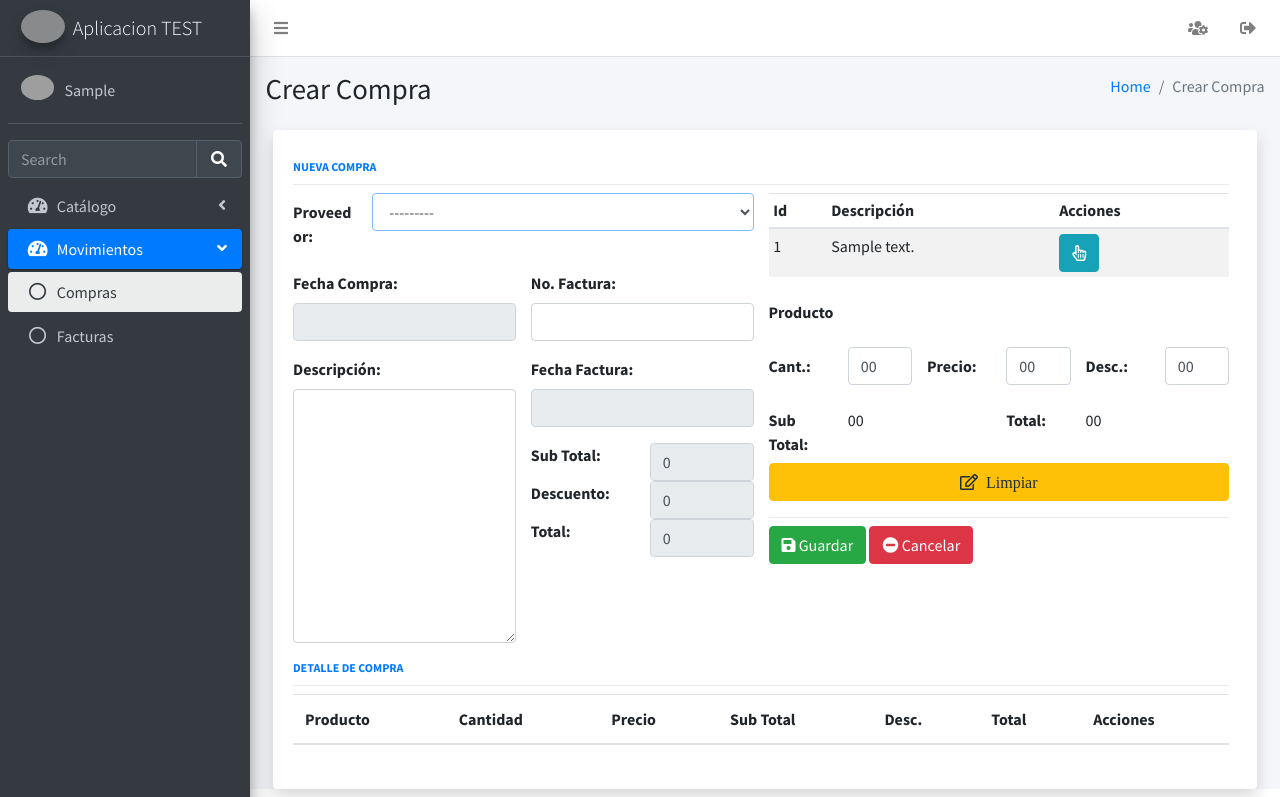
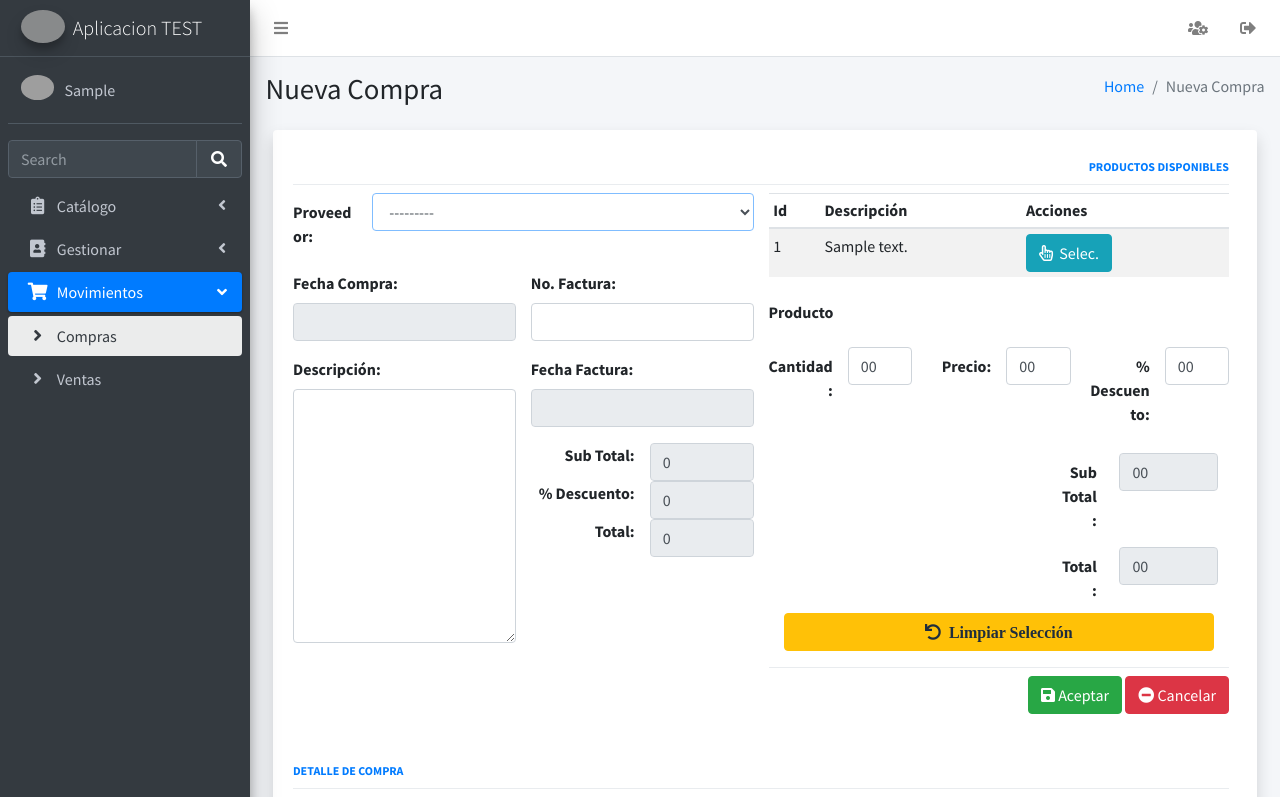
Before and after one commit to henryDAW2022/Proyecto_Django, a Django app: page /cmp/compras/new in a window 1280 px wide. Shown: the top 797 px of the page. Run offline with Django 3.2, Linux system fonts and the light colour scheme; a user stored in the database is signed in; tables that the repository leaves empty hold one stand-in row (values such as "Sample post"); lists and menus that the app fills with data are empty; parts of the project's set-up code (start-up, migrations or seed data) failed here and were passed over; some libraries are stand-ins or nearby versions; grey boxes are pictures that could not be loaded.

Commit message:
modifico index, con cambios Ivan

```diff
--- a/cmp/templates/cmp/compras.html
+++ b/cmp/templates/cmp/compras.html
@@ -6,12 +6,12 @@
   <div class="container-fluid">
       <div class="row mb-2">
           <div class="col-sm-6">
-              <h1 class="m-0">Crear Compra</h1>
+              <h1 class="m-0">{% if encabezado %} Editar {% else %} Nueva {% endif %} Compra</h1>
           </div> <!-- /.col -->
           <div class="col-sm-6">
               <ol class="breadcrumb float-sm-right">
                   <li class="breadcrumb-item"><a href="/">Home</a></li>
-                  <li class="breadcrumb-item active">Crear Compra</li>
+                  <li class="breadcrumb-item active">{% if encabezado %} Editar {% else %} Nueva {% endif %} Compra</li>
               </ol>
           </div> <!-- /.col -->
       </div> <!-- /.row -->
@@ -31,9 +31,14 @@
                 <div class="card-body">
                         <div class="row no-gutters align-items-center">
                             <div class="col mr-2">
-                                <div class="text-xs font-weight-bold text-primary text-uppercase mb-1">
-                                    {% if encabezado %} Editar {% else %} Nueva {% endif %} Compra
+                                <!-- <div class="text-xs font-weight-bold text-primary text-uppercase mb-1">
+                                    {# if encabezado #} Editar {# else #} Nueva {# endif #} Compra
+                                </div> -->
+
+                                <div class="text-xs font-weight-bold text-primary text-uppercase mb-1 text-right">
+                                    Productos Disponibles
                                 </div>
+
                                 <div class="dropdown-divider"></div>
                                 <div class="row">
                                     <!-- Inicio Izquierda -->
@@ -66,24 +71,24 @@
                                                     {{form_enc.fecha_factura}}
                                                 </div>
                                                 <div class="row">
-                                                    <div class="col">
-                                                        <label for="Sub Total">Sub Total:</label>
+                                                    <div class="col text-right">
+                                                        <label for="Sub Total" >Sub Total:</label>
                                                     </div>
                                                     <div class="col">
                                                         {{ form_enc.sub_total }}
                                                     </div>
                                                 </div>
                                                 <div class="row">
-                                                    <div class="col">
-                                                        <label for="sub_total">Descuento:</label>
+                                                    <div class="col text-right">
+                                                        <label for="sub_total">% Descuento:</label>
                                                     </div>
                                                     <div class="col">
                                                         {{ form_enc.descuento }}
                                                     </div>
                                                 </div>
                                                 <div class="row">
-                                                    <div class="col">
-                                                        <label for="total">Total:</label>
+                                                    <div class="col text-right">
+                                                        <label for="total" class="text-right">Total:</label>
                                                     </div>
                                                     <div class="col">
                                                         {{ form_enc.total }}
@@ -96,6 +101,7 @@
                                     <!-- Fin Izquierda -->
                                     <!-- Inicio Derecha -->
                                     <div class="col-6">
+
                                         <div class="row">
                                             <div class="col">
                                                 <table class="table table-striped table-hover dt-responsive table-sm nowrap tbl-productos" style="width:100%">
@@ -111,7 +117,7 @@
                                                         <td>{{ item.descripcion }}</td>
                                                         <td>
                                                             <button type="button" class="btn btn-info btn-circle"
-                                                            onclick="selectProducto({{item.id}},'{{item.descripcion}}')" ><i class="far fa-hand-pointer"></i></button>
+                                                            onclick="selectProducto({{item.id}},'{{item.descripcion}}')" ><i class="far fa-hand-pointer"></i>&nbsp; Selec.</button>
                                                         </td>
                                                         </tr>
                                                         {% endfor %}
@@ -129,41 +135,46 @@
                                             </div>
                                         </div>
                                         <div class="form-group row">
-                                            <label for="id_cantidad_detalle" class="col-sm-2 col-form-label">Cant.:</label>
+                                            <label for="id_cantidad_detalle" class="col-sm-2 col-form-label text-right">Cantidad:</label>
                                             <div class="col-sm-2">
                                                 <input type="number" class="form-control" name="id_cantidad_detalle" id="id_cantidad_detalle" value="00" required>
                                             </div>
-                                            <label for="id_precio_detalle" class="col-sm-2 col-form-label">Precio:</label>
+                                            <label for="id_precio_detalle" class="col-sm-2 col-form-label text-right">Precio:</label>
                                             <div class="col-sm-2">
                                                 <input type="number" class="form-control" name="id_precio_detalle" id="id_precio_detalle" value="00" required>
                                             </div>
-                                            <label for="id_descuento_detalle" class="col-sm-2 col-form-label">Desc.:</label>
+                                            <label for="id_descuento_detalle" class="col-sm-2 col-form-label text-right">% Descuento:</label>
                                             <div class="col-sm-2">
                                                 <input type="text" class="form-control" name="id_descuento_detalle" id="id_descuento_detalle" value="00">
                                             </div>
                                         </div>
-                                        <div class="form-group row">
-                                            <label for="id_sub_total_detalle" class="col-sm-2 col-form-label">Sub Total:</label>
-                                            <div class="col-sm-4">
-                                                <input type="text" readonly class="form-control-plaintext" name="id_sub_total_detalle" id="id_sub_total_detalle" value="00">
+                                        <div class="form-group col-lg-12">
+                                            <div class="row p-1">
+                                            <div class="col-lg-9 text-right"><label for="id_sub_total_detalle" class="col-sm-2 col-form-label">Sub Total:</label></div>
+                                            <div class="col-lg-3">
+                                                <input type="text" readonly class="form-control" name="id_sub_total_detalle" id="id_sub_total_detalle" value="00">
                                             </div>
-                                            <label for="id_total_detalle" class="col-sm-2 col-form-label">Total:</label>
-                                            <div class="col-sm-3">
-                                                <input type="text" readonly class="form-control-plaintext col-sm-10" name="id_total_detalle" id="id_total_detalle" value="00">
+                                            </div>
+
+                                            <div class="row p-1">
+                                            <div class="col-lg-9 text-right"><label for="id_total_detalle" class="col-sm-2 col-form-label">Total:</label></div>
+                                            <div class="col-lg-3 ">
+                                                <input type="text" readonly class="form-control " name="id_total_detalle" id="id_total_detalle" value="00">
+                                            </div>
                                             </div>
                                             <div class="col-12">
 
-                                                <button type="button" class="btn btn-warning btn-block" onclick="clear_Detail();"><i class="far fa-edit" aria-hidden="true">&nbsp; Limpiar</i></button>
+                                                <button type="button" class="btn btn-warning btn-block" onclick="clear_Detail();"><i class="fa fa-undo" aria-hidden="true">&nbsp; Limpiar Selección</i></button>
 
-                                        </div>
-
+                                            </div>
                                         </div>
 
                                         <!-- Botones -->
                                         <div class="dropdown-divider"></div>
                                         <div class="row">
-                                            <div class="col-12">
-                                                <button type="submit" class="btn btn-success"><span class="fa fa-save"></span> Guardar</button>
+
+                                            <div class="col-12 text-right">
+                                                <button type="submit" class="btn btn-success"><span class="fa fa-save"></span> Aceptar</button>
                                                 <a href="{% url 'cmp:compras_list' %}" class="btn btn-danger"><i class="fa fa-minus-circle"></i> Cancelar</a>
                                             </div>
                                         </div>
@@ -171,7 +182,8 @@
                                     </div>
                                     <!-- Fin Derecha -->
                                 </div>
-
+                                <div>&nbsp;</div>
+                                <div>&nbsp;</div>
                                 <div class="text-xs font-weight-bold text-primary text-uppercase mb-1">
                                     Detalle de Compra
                                 </div>
@@ -330,7 +342,8 @@
         desc = desc>(cant * prec) ? 0 : desc;
 
         stotal = cant * prec;
-        total  = stotal - desc;
+        total1 = (stotal * desc) / 100
+        total  = stotal - total1;
 
         $('#id_cantidad_detalle').val(cant);
         $('#id_precio_detalle').val(prec);
--- a/fac/templates/fac/factura_list.html
+++ b/fac/templates/fac/factura_list.html
@@ -7,12 +7,12 @@
   <div class="container-fluid">
       <div class="row mb-2">
           <div class="col-sm-6">
-              <h1 class="m-0">Listado de Facturass</h1>
+              <h1 class="m-0">Listado de Ventas</h1>
           </div> <!-- /.col -->
           <div class="col-sm-6">
               <ol class="breadcrumb float-sm-right">
                   <li class="breadcrumb-item"><a href="/">Home</a></li>
-                  <li class="breadcrumb-item active">Listado de Facturas</li>
+                  <li class="breadcrumb-item active">Listado de Ventas</li>
               </ol>
           </div> <!-- /.col -->
       </div> <!-- /.row -->
--- a/fac/templates/fac/facturas.html
+++ b/fac/templates/fac/facturas.html
@@ -286,8 +286,8 @@ $(function () {
     $("#enc_id").val("{{ enc.id }}");
     $("#enc_cliente").val("{{ enc.cliente.id }}").change();
     $("#fecha").val("{{ enc.fecha|date:'Y-m-d' }}");
-    $("#sub_total").val("{{ enc.sub_total }}");
-    $("#descuento").val("{{ enc.descuento }}");
+    $("#sub_total").val({{ enc.sub_total }});
+    $("#descuento").val({{ enc.descuento }});
     $("#total").val({{ enc.total }});
 
 });
--- a/fac/views.py
+++ b/fac/views.py
@@ -132,8 +132,8 @@ def facturas(request,id=None):
                 'id':0,
                 'fecha':datetime.today(),
                 'cliente':0,
-                'sub_total':0,
-                'descuento':0,
+                'sub_total':0.00,
+                'descuento':0.00,
                 'total': 0
             }
             detalle=None
--- a/templates/base/index.html
+++ b/templates/base/index.html
@@ -220,17 +220,26 @@ scratch. This page gets rid of all links and provides the needed markup only.
                with font-awesome or any other icon font library -->
           <li class="nav-item">
             <a href="#" class="nav-link">
-              <i class="nav-icon fas fa-tachometer-alt"></i>
+              <i class="nav-icon fas fa-clipboard-list"></i>
               <p>
                 Catálogo
                 <i class="right fas fa-angle-left"></i>
               </p>
             </a>
             <ul class="nav nav-treeview">
+
+              <li class="nav-item">
+                {% if perms.inv.view_producto %}
+                <a href="{% url 'inv:producto_list' %}" class="nav-link">
+                  <i class="fas fa-angle-right nav-icon"></i>
+                  <p>Productos</p>
+                </a>
+                {% endif %}
+              </li>
               <li class="nav-item">
                 {% if perms.inv.view_categoria %}
                 <a href="{% url 'inv:categoria_list' %}" class="nav-link">
-                  <i class="far fa-circle nav-icon"></i>
+                  <i class="fas fa-angle-right nav-icon"></i>
                   <p>Categoría</p>
                 </a>
                 {% endif %}
@@ -238,7 +247,7 @@ scratch. This page gets rid of all links and provides the needed markup only.
               <li class="nav-item">
                 {% if perms.inv.view_subcategoria %}
                 <a href="{% url 'inv:subcategoria_list' %}" class="nav-link">
-                  <i class="far fa-circle nav-icon"></i>
+                  <i class="fas fa-angle-right nav-icon"></i>
                   <p>Sub Categorías</p>
                 </a>
                 {% endif %}
@@ -246,7 +255,7 @@ scratch. This page gets rid of all links and provides the needed markup only.
               <li class="nav-item">
                 {% if perms.inv.view_marca %}
                 <a href="{% url 'inv:marca_list' %}" class="nav-link">
-                  <i class="far fa-circle nav-icon"></i>
+                  <i class="fas fa-angle-right nav-icon"></i>
                   <p>Marca</p>
                 </a>
                 {% endif %}
@@ -254,32 +263,38 @@ scratch. This page gets rid of all links and provides the needed markup only.
               <li class="nav-item">
                 {% if perms.inv.view_unidadmedida %}
                 <a href="{% url 'inv:um_list' %}" class="nav-link">
-                  <i class="far fa-circle nav-icon"></i>
+                  <i class="fas fa-angle-right nav-icon"></i>
                   <p>Unidad de Medida</p>
                 </a>
                 {% endif %}
               </li>
+
+            </ul>
+          </li>
+          <li class="nav-item">
+            <a href="#" class="nav-link ">
+              <i class="nav-icon fas fa-address-book"></i>
+              <p>
+                Gestionar
+                <!-- <span class="right badge badge-danger">New</span> -->
+                <i class="right fas fa-angle-left"></i>
+              </p>
+            </a>
+            <ul class="nav nav-treeview">
+
               <li class="nav-item">
-                {% if perms.inv.view_producto %}
-                <a href="{% url 'inv:producto_list' %}" class="nav-link">
-                  <i class="far fa-circle nav-icon"></i>
-                  <p>Productos</p>
+                {% if perms.fac.view_cliente %}
+                <a href="{% url 'fac:cliente_list' %}" class="nav-link">
+                  <i class="fas fa-angle-right nav-icon"></i>
+                  <p>Clientes</p>
                 </a>
                 {% endif %}
               </li>
               <li class="nav-item">
                 {% if perms.cmp.view_proveedor %}
                 <a href="{% url 'cmp:proveedor_list' %}" class="nav-link">
-                  <i class="far fa-circle nav-icon"></i>
+                  <i class="fas fa-angle-right nav-icon"></i>
                   <p>Proveedores</p>
-                </a>
-                {% endif %}
-              </li>
-              <li class="nav-item">
-                {% if perms.fac.view_cliente %}
-                <a href="{% url 'fac:cliente_list' %}" class="nav-link">
-                  <i class="far fa-circle nav-icon"></i>
-                  <p>Clientes</p>
                 </a>
                 {% endif %}
               </li>
@@ -287,7 +302,7 @@ scratch. This page gets rid of all links and provides the needed markup only.
           </li>
           <li class="nav-item">
             <a href="#" class="nav-link ">
-              <i class="nav-icon fas fa-tachometer-alt"></i>
+              <i class="nav-icon fas fa-shopping-cart"></i>
               <p>
                 Movimientos
                 <!-- <span class="right badge badge-danger">New</span> -->
@@ -298,15 +313,15 @@ scratch. This page gets rid of all links and provides the needed markup only.
               <li class="nav-item">
                 <!-- {% if perms.cmp.view_compra %} -->
                 <a href="{% url 'cmp:compras_list' %}" class="nav-link">
-                  <i class="far fa-circle nav-icon"></i>
+                  <i class=" fas fa-angle-right nav-icon"></i>
                   <p>Compras</p>
                 </a>
                 <!-- {% endif %} -->
               </li>
               <li class="nav-item">
                 <a href="{% url 'fac:factura_list' %}" class="nav-link">
-                  <i class="far fa-circle nav-icon"></i>
-                  <p>Facturas</p>
+                  <i class="fas fa-angle-right nav-icon"></i>
+                  <p>Ventas</p>
                 </a>
               </li>
             </ul>
@@ -422,8 +437,8 @@ scratch. This page gets rid of all links and provides the needed markup only.
     <!-- Control sidebar content goes here -->
     <div class="p-3">
       <h5>Administración de Usuarios</h5>
-      <p><a href="{% url 'config:users_list' %}" rel="noopener noreferrer"><i class="fas fa-user-lock"></i>Usuarios</a></p>
-      <p><a href="{% url 'config:user_groups_list' %}" rel="noopener noreferrer"><i class="fas fa-user"></i>Grupos</a></p>
+      <p><a href="{% url 'config:users_list' %}" rel="noopener noreferrer"><i class="fas fa-user-plus"></i>&nbsp;&nbsp; Usuarios</a></p>
+      <p><a href="{% url 'config:user_groups_list' %}" rel="noopener noreferrer"><i class="fas fa-users"></i>&nbsp;&nbsp; Grupos</a></p>
     </div>
   </aside>
   <!-- /.control-sidebar -->
```
